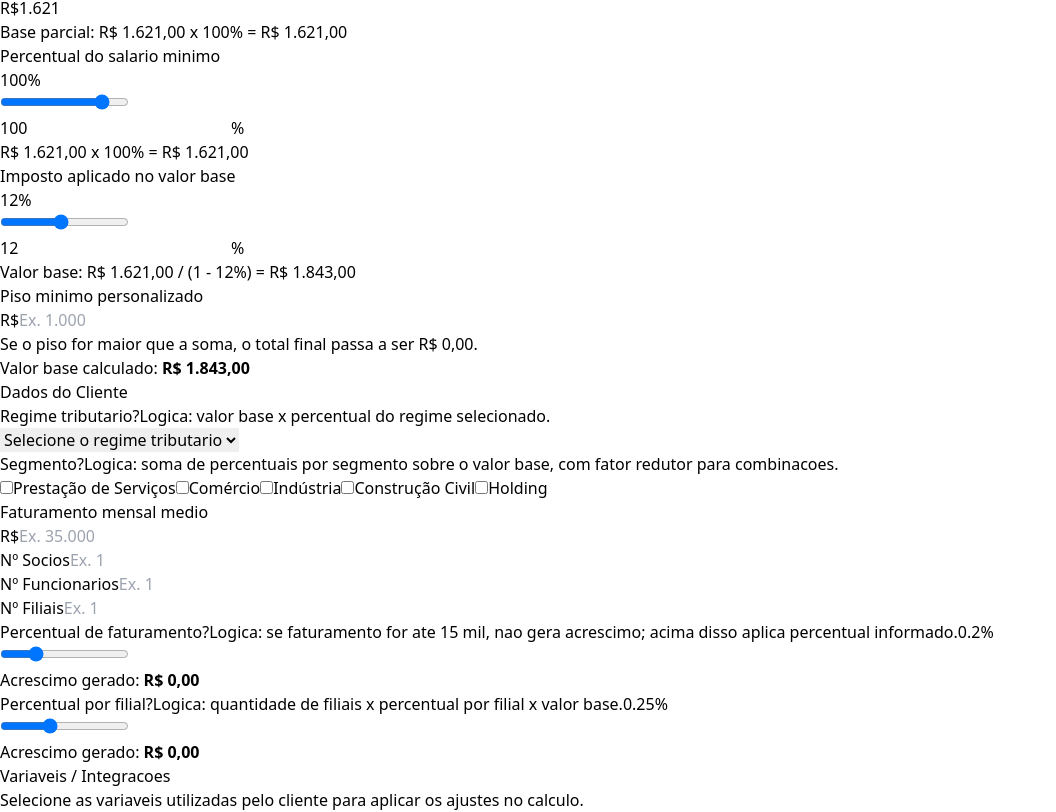
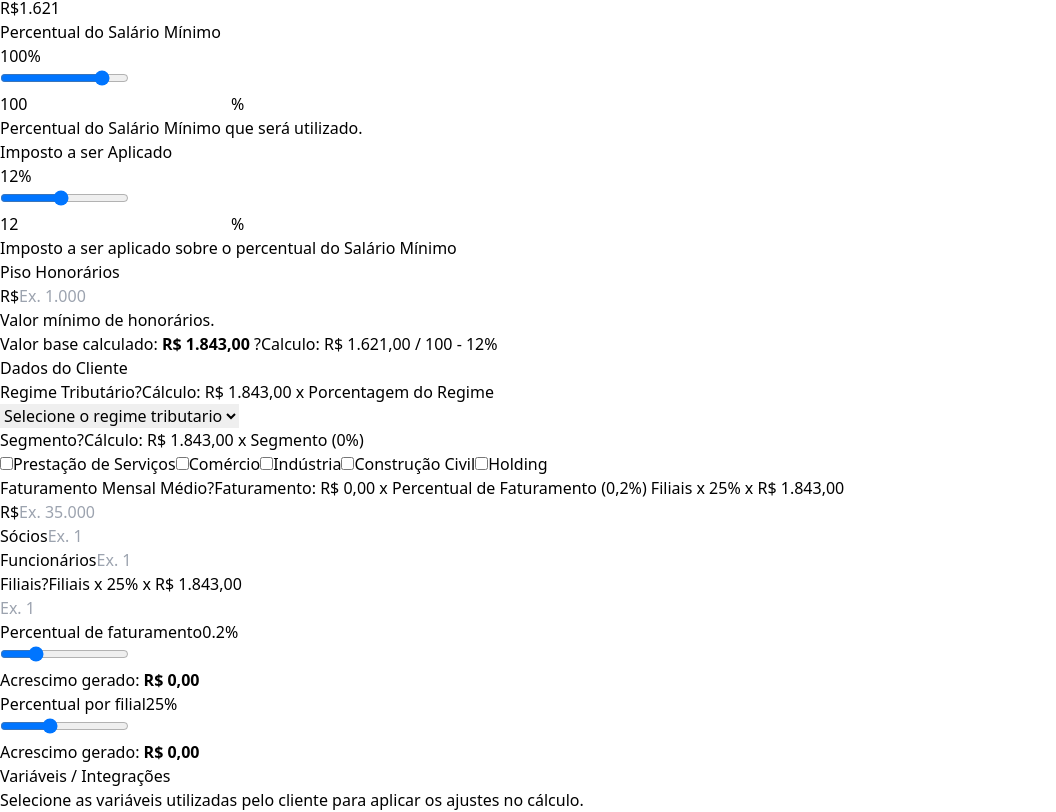
Before and after one commit to BM-lucaspaiva/clara-honorarios, a React (Vite) app in the folder frontend/: page / in a window 1280 px wide. Shown: the part 1476-2288 px from the top of the page, without its empty margins (0-1056 px from the left). Built offline with nearby package versions, Linux system fonts and the light colour scheme.

Commit message:
Tooltip e melhorias no calculo

```diff
--- a/frontend/src/components/calculo/BaseCalculo.jsx
+++ b/frontend/src/components/calculo/BaseCalculo.jsx
@@ -13,8 +13,25 @@ const PERCENTUAL_MAX = 110
 const IMPOSTO_MIN = 5
 const IMPOSTO_MAX = 20
 
+function TooltipInfo({ text }) {
+  return (
+    <span className="group relative inline-flex">
+      <span
+        className="inline-flex h-4 w-4 cursor-help items-center justify-center rounded-full border border-slate-300 text-[10px] font-bold text-slate-500 transition-colors group-hover:border-blue-400 group-hover:text-blue-600"
+        tabIndex={0}
+      >
+        ?
+      </span>
+      <span className="pointer-events-none absolute bottom-[calc(100%+8px)] left-1/2 z-30 w-64 -translate-x-1/2 rounded-lg border border-slate-200 bg-white px-3 py-2 text-[11px] font-normal leading-4 text-slate-600 opacity-0 shadow-lg transition-all duration-150 group-hover:opacity-100 group-focus-within:opacity-100">
+        {text}
+      </span>
+    </span>
+  )
+}
+
 export default function BaseCalculo({ dados, setDados, resultado }) {
   const salarioMinimo = Number(dados.salarioMinimo)
+
   const percentualAtual = clamp(
     Math.round(Number(dados.percentual || 0.9) * 100),
     PERCENTUAL_MIN,
@@ -79,11 +96,11 @@ export default function BaseCalculo({ dados, setDados, resultado }) {
   return (
     <section className="rounded-xl border border-slate-200 bg-white p-6 shadow-sm">
       <div className="mb-6 border-b border-slate-200 pb-4">
-        <h2 className="text-xl font-semibold text-slate-900">Base de Calculo</h2>
+        <h2 className="text-xl font-semibold text-slate-900">Base de Cálculo</h2>
       </div>
 
       <div className="mb-6 rounded-lg bg-slate-50 p-4">
-        <label className="mb-2 block text-sm font-medium text-slate-700">Salario minimo vigente</label>
+        <label className="mb-2 block text-sm font-medium text-slate-700">Salário Mínimo</label>
         <div className="relative">
           <span className="absolute left-4 top-1/2 -translate-y-1/2 text-slate-500">R$</span>
           <input
@@ -97,14 +114,10 @@ export default function BaseCalculo({ dados, setDados, resultado }) {
             }
           />
         </div>
-        <p className="mt-2 text-xs text-slate-500">
-          Base parcial: {formatCurrency(salarioMinimo)} x {percentualAtual}% = {formatCurrency(salarioPercentual)}
-        </p>
-
         <div className="mt-4 grid grid-cols-1 gap-4 md:grid-cols-2">
           <div>
             <div className="mb-2 flex items-center justify-between text-sm">
-              <p className="font-medium text-slate-700">Percentual do salario minimo</p>
+              <p className="font-medium text-slate-700">Percentual do Salário Mínimo</p>
               <span className="font-semibold text-blue-700">{percentualAtual}%</span>
             </div>
             <div className="flex items-center gap-3">
@@ -138,13 +151,13 @@ export default function BaseCalculo({ dados, setDados, resultado }) {
               </div>
             </div>
             <p className="mt-2 text-xs text-slate-500">
-              {formatCurrency(salarioMinimo)} x {percentualAtual}% = {formatCurrency(salarioPercentual)}
+              Percentual do Salário Mínimo que será utilizado.
             </p>
           </div>
 
           <div>
             <div className="mb-2 flex items-center justify-between text-sm">
-              <p className="font-medium text-slate-700">Imposto aplicado no valor base</p>
+              <p className="font-medium text-slate-700">Imposto a ser Aplicado</p>
               <span className="font-semibold text-blue-700">{impostoAtual}%</span>
             </div>
             <div className="flex items-center gap-3">
@@ -178,7 +191,7 @@ export default function BaseCalculo({ dados, setDados, resultado }) {
               </div>
             </div>
             <p className="mt-2 text-xs text-slate-500">
-              Valor base: {formatCurrency(salarioPercentual)} / (1 - {impostoAtual}%) = {formatCurrency(resultado?.valorBase)}
+              Imposto a ser aplicado sobre o percentual do Salário Mínimo
             </p>
           </div>
         </div>
@@ -186,7 +199,7 @@ export default function BaseCalculo({ dados, setDados, resultado }) {
 
       <div className="grid grid-cols-1 gap-6 md:grid-cols-2">
         <div>
-          <label className="block text-sm font-medium text-slate-700">Piso minimo personalizado</label>
+          <label className="block text-sm font-medium text-slate-700">Piso Honorários</label>
           <div className="relative mt-2">
             <span className="absolute left-4 top-1/2 -translate-y-1/2 text-slate-500">R$</span>
             <input
@@ -201,13 +214,16 @@ export default function BaseCalculo({ dados, setDados, resultado }) {
             />
           </div>
           <p className="mt-2 text-xs text-slate-500">
-            Se o piso for maior que a soma, o total final passa a ser {formatCurrency(dados.pisoPersonalizado)}.
+            Valor mínimo de honorários.
           </p>
         </div>
       </div>
 
       <div className="mt-6 rounded-lg border border-slate-100 bg-slate-50 p-4 text-sm text-slate-700">
-        Valor base calculado: <strong>{formatCurrency(resultado?.valorBase)}</strong>
+        Valor base calculado: <strong>{formatCurrency(resultado?.valorBase)}</strong>{" "}
+        <TooltipInfo
+          text={`Calculo: ${formatCurrency(salarioPercentual)} / ${percentualAtual} - ${impostoAtual}%`}
+        />
       </div>
     </section>
   )
--- a/frontend/src/components/calculo/DadosCliente.jsx
+++ b/frontend/src/components/calculo/DadosCliente.jsx
@@ -12,10 +12,43 @@ const SEGMENTOS = [
   "Holding",
 ]
 
+const REGIME_PERCENTUAL_MAP = {
+  "Simples Nacional": 0.15,
+  "Lucro Presumido": 0.2,
+  "Isento/Imune": 0.18,
+  "Lucro Real": 0.8,
+  "PF/Livro Caixa": 0.1,
+}
+
+const SEGMENTO_PERCENTUAL_MAP = {
+  "Prestação de Serviços": 0.15,
+  "Comércio": 0.2,
+  "Indústria": 0.35,
+  "Construção Civil": 0.28,
+  "Holding": 0.2,
+}
+
 const PERCENTUAL_MIN = 0.10
 const PERCENTUAL_MAX = 0.50
-const PORC_FILIAIS_MIN = 0.10
-const PORC_FILIAIS_MAX = 0.50
+const PORC_FILIAIS_MIN = 10
+const PORC_FILIAIS_MAX = 50
+
+function normalizarPercentualFiliais(valor) {
+  const percentualBruto = Number(valor || 0)
+
+  if (!Number.isFinite(percentualBruto) || percentualBruto <= 0) {
+    return PORC_FILIAIS_MIN
+  }
+
+  const percentual = percentualBruto <= 1 ? percentualBruto * 100 : percentualBruto
+
+  return Math.min(PORC_FILIAIS_MAX, Math.max(PORC_FILIAIS_MIN, Math.round(percentual)))
+}
+
+function formatPercent(valor, maximumFractionDigits = 2) {
+  const numero = Number(valor || 0)
+  return `${numero.toLocaleString("pt-BR", { maximumFractionDigits })}%`
+}
 
 function TooltipInfo({ text }) {
   return (
@@ -26,7 +59,7 @@ function TooltipInfo({ text }) {
       >
         ?
       </span>
-      <span className="pointer-events-none absolute bottom-[calc(100%+8px)] left-1/2 z-30 w-64 -translate-x-1/2 rounded-lg border border-slate-200 bg-white px-3 py-2 text-[11px] font-normal leading-4 text-slate-600 opacity-0 shadow-lg transition-all duration-150 group-hover:opacity-100 group-focus-within:opacity-100">
+      <span className="pointer-events-none absolute bottom-[calc(100%+8px)] left-1/2 z-30 w-72 -translate-x-1/2 whitespace-pre-line rounded-lg border border-slate-200 bg-white px-3 py-2 text-[11px] font-normal leading-4 text-slate-600 opacity-0 shadow-lg transition-all duration-150 group-hover:opacity-100 group-focus-within:opacity-100">
         {text}
       </span>
     </span>
@@ -41,7 +74,39 @@ export default function DadosCliente({ dados, setDados, resultado }) {
       : []
 
   const percentualFaturamento = Number(dados.porcFaturamento || 0)
-  const percentualFiliais = Number(dados.porcFiliais || 0)
+  const percentualFiliais = normalizarPercentualFiliais(dados.porcFiliais)
+  const valorBase = Number(resultado?.valorBase || 0)
+  const faturamento = Number(dados.faturamento || 0)
+  const filiais = Number(dados.filiais || 0)
+  const fatorSegmento =
+    segmentosSelecionados.length === 2 ? 0.85 : segmentosSelecionados.length === 3 ? 0.75 : 1
+
+  const regimePercentual = REGIME_PERCENTUAL_MAP[dados.regime] || 0
+  const regimeTooltipText =
+    valorBase > 0 && regimePercentual > 0
+      ? `Cálculo: ${formatCurrency(valorBase)} x Porcentagem do Regime (${formatPercent(regimePercentual * 100, 0)})`
+      : `Cálculo: ${formatCurrency(valorBase)} x Porcentagem do Regime`
+
+  const somaPercentuaisSegmento = segmentosSelecionados.reduce((acumulado, item) => {
+    return acumulado + (SEGMENTO_PERCENTUAL_MAP[item] || 0)
+  }, 0)
+  const segmentoBruto = valorBase * somaPercentuaisSegmento
+  const segmentoTooltipText =
+    valorBase > 0 && segmentosSelecionados.length > 0
+      ? `Cálculo: ${formatCurrency(valorBase)} x Segmento (${formatPercent(somaPercentuaisSegmento * 100, 0)})`
+      : `Cálculo: ${formatCurrency(valorBase)} x Segmento (${formatPercent(somaPercentuaisSegmento * 100, 0)})`
+
+  const faturamentoCalculoText =
+    faturamento > 0 && percentualFaturamento > 0
+      ? `Faturamento ${formatCurrency(faturamento)} x Percentual de Faturamento (${formatPercent(percentualFaturamento)})`
+      : `Faturamento: ${formatCurrency(faturamento)} x Percentual de Faturamento (${formatPercent(percentualFaturamento)})`
+
+  const filiaisCalculoText =
+    filiais > 0 && percentualFiliais > 0 && valorBase > 0
+      ? `Filiais (${filiais}) x ${formatPercent(percentualFiliais, 0)} x ${formatCurrency(valorBase)}`
+      : `Filiais x ${formatPercent(percentualFiliais, 0)} x ${formatCurrency(valorBase)}`
+
+  const faturamentoTooltipText = `${faturamentoCalculoText}\n${filiaisCalculoText}`
 
   const toggleSegmento = (segmento) => {
     const atualizado = segmentosSelecionados.includes(segmento)
@@ -60,8 +125,8 @@ export default function DadosCliente({ dados, setDados, resultado }) {
       <div className="grid grid-cols-1 gap-6">
         <div>
           <div className="mb-2 flex items-center gap-2 text-sm font-medium text-slate-700">
-            <span>Regime tributario</span>
-            <TooltipInfo text="Logica: valor base x percentual do regime selecionado." />
+            <span>Regime Tributário</span>
+            <TooltipInfo text={regimeTooltipText} />
           </div>
           <select
             className="w-full rounded-lg border border-slate-300 bg-white px-4 py-3 text-slate-900 outline-none transition-colors focus:border-blue-600 focus:ring-2 focus:ring-blue-600/30"
@@ -80,7 +145,7 @@ export default function DadosCliente({ dados, setDados, resultado }) {
         <div>
           <div className="mb-2 flex items-center gap-2 text-sm font-medium text-slate-700">
             <span>Segmento</span>
-            <TooltipInfo text="Logica: soma de percentuais por segmento sobre o valor base, com fator redutor para combinacoes." />
+            <TooltipInfo text={segmentoTooltipText} />
           </div>
           <div className="grid grid-cols-2 gap-3 sm:grid-cols-3">
             {SEGMENTOS.map((segmento) => {
@@ -110,7 +175,10 @@ export default function DadosCliente({ dados, setDados, resultado }) {
 
         <div className="grid grid-cols-1 gap-4 md:grid-cols-5">
           <div className="md:col-span-2">
-            <label className="mb-2 block text-sm font-medium text-slate-700">Faturamento mensal medio</label>
+            <div className="mb-2 flex items-center gap-2 text-sm font-medium text-slate-700">
+              <span>Faturamento Mensal Médio</span>
+              <TooltipInfo text={faturamentoTooltipText} />
+            </div>
             <div className="relative">
               <span className="absolute left-4 top-1/2 -translate-y-1/2 text-slate-500">R$</span>
               <input
@@ -127,7 +195,7 @@ export default function DadosCliente({ dados, setDados, resultado }) {
           </div>
 
           <div>
-            <label className="mb-2 block text-sm font-medium text-slate-700">Nº Socios</label>
+            <label className="mb-2 block text-sm font-medium text-slate-700">Sócios</label>
             <input
               className="w-full rounded-lg border border-slate-300 bg-white px-4 py-3 text-slate-900 outline-none transition-colors placeholder:text-slate-400 focus:border-blue-600 focus:ring-2 focus:ring-blue-600/30"
               inputMode="decimal"
@@ -139,7 +207,7 @@ export default function DadosCliente({ dados, setDados, resultado }) {
           </div>
 
           <div>
-            <label className="mb-2 block text-sm font-medium text-slate-700">Nº Funcionarios</label>
+            <label className="mb-2 block text-sm font-medium text-slate-700">Funcionários</label>
             <input
               className="w-full rounded-lg border border-slate-300 bg-white px-4 py-3 text-slate-900 outline-none transition-colors placeholder:text-slate-400 focus:border-blue-600 focus:ring-2 focus:ring-blue-600/30"
               inputMode="decimal"
@@ -153,7 +221,10 @@ export default function DadosCliente({ dados, setDados, resultado }) {
           </div>
 
           <div>
-            <label className="mb-2 block text-sm font-medium text-slate-700">Nº Filiais</label>
+            <div className="mb-2 flex items-center gap-2 text-sm font-medium text-slate-700">
+              <span>Filiais</span>
+              <TooltipInfo text={filiaisCalculoText} />
+            </div>
             <input
               className="w-full rounded-lg border border-slate-300 bg-white px-4 py-3 text-slate-900 outline-none transition-colors placeholder:text-slate-400 focus:border-blue-600 focus:ring-2 focus:ring-blue-600/30"
               inputMode="decimal"
@@ -170,7 +241,6 @@ export default function DadosCliente({ dados, setDados, resultado }) {
             <div className="mb-2 flex items-center justify-between text-xs">
               <span className="flex items-center gap-2 font-medium text-slate-700">
                 Percentual de faturamento
-                <TooltipInfo text="Logica: se faturamento for ate 15 mil, nao gera acrescimo; acima disso aplica percentual informado." />
               </span>
               <span className="font-semibold text-blue-700">{percentualFaturamento}%</span>
             </div>
@@ -192,20 +262,19 @@ export default function DadosCliente({ dados, setDados, resultado }) {
 
           <div className="rounded-lg border border-slate-200 bg-slate-50 p-3">
             <div className="mb-2 flex items-center justify-between text-xs">
-              <span className="flex items-center gap-2 font-medium text-slate-700">
-                Percentual por filial
-                <TooltipInfo text="Logica: quantidade de filiais x percentual por filial x valor base." />
-              </span>
+              <span className="font-medium text-slate-700">Percentual por filial</span>
               <span className="font-semibold text-blue-700">{percentualFiliais}%</span>
             </div>
             <input
               className="h-2 w-full cursor-pointer appearance-none rounded-lg bg-slate-200 accent-blue-600"
               max={PORC_FILIAIS_MAX}
               min={PORC_FILIAIS_MIN}
-              step="0.05"
+              step="5"
               type="range"
-              value={dados.porcFiliais || 10}
-              onChange={(e) => setDados({ ...dados, porcFiliais: Number(e.target.value || 10) })}
+              value={percentualFiliais}
+              onChange={(e) =>
+                setDados({ ...dados, porcFiliais: Number(e.target.value || 10) / 100 })
+              }
             />
             <p className="mt-2 text-xs text-slate-600">
               Acrescimo gerado: <strong>{formatCurrency(resultado?.filiaisValor)}</strong>
--- a/frontend/src/components/calculo/ResumoHonorario.jsx
+++ b/frontend/src/components/calculo/ResumoHonorario.jsx
@@ -35,14 +35,14 @@ export default function ResumoHonorario({ dados, resultado }) {
     <div className="sticky top-24 overflow-hidden rounded-xl shadow-lg">
       <div className="bg-blue-600 p-6 text-center text-white">
         <p className="mb-2 text-sm font-medium uppercase tracking-wider text-blue-100">
-          Honorario Mensal Estimado
+          Honorário Mensal Estimado
         </p>
         <div className="text-4xl font-bold tracking-tight">{formatCurrency(resultado?.honorarioTotal)}</div>
       </div>
 
       <div className="border border-slate-200 bg-white p-6">
         <h3 className="mb-4 border-b border-slate-100 pb-2 font-semibold text-slate-900">
-          Resumo da Simulacao
+          Resumo da Simulação
         </h3>
 
         <ul className="space-y-3 text-sm">
@@ -68,16 +68,17 @@ export default function ResumoHonorario({ dados, resultado }) {
             </span>
           </li>
           <li className="flex justify-between gap-4">
-            <span className="text-slate-500">Socios:</span>
-            <span className={`text-right font-medium ${getClass(sociosTexto)}`}>{sociosTexto}</span>
+            <span className="text-slate-500">Sócios:</span>
+            <span className={`text-right font-medium ${getClass(sociosTexto)}`}>
+              {sociosTexto}
+              {temValor(sociosTexto) ? ` (${formatCurrency(resultado?.sociosValor)})` : ""}
+            </span>
           </li>
           <li className="flex justify-between gap-4">
-            <span className="text-slate-500">Funcionarios:</span>
+            <span className="text-slate-500">Funcionários:</span>
             <span className={`text-right font-medium ${getClass(funcionariosTexto)}`}>
               {funcionariosTexto}
-              {(temValor(funcionariosTexto) || temValor(sociosTexto))
-                ? ` (${formatCurrency(resultado?.funcionariosValor)})`
-                : ""}
+              {(temValor(funcionariosTexto)) ? ` (${formatCurrency(resultado?.funcionariosValor)})` : ""}
             </span>
           </li>
           <li className="flex justify-between gap-4">
@@ -102,7 +103,7 @@ export default function ResumoHonorario({ dados, resultado }) {
             </span>
           </li>
           <li className="flex justify-between gap-4 border-t border-slate-200 pt-2">
-            <span className="text-slate-500">Variaveis:</span>
+            <span className="text-slate-500">Variáveis:</span>
             <span className={`text-right font-medium ${getClass(descricaoVariaveis)}`}>
               {descricaoVariaveis}
               {temValor(descricaoVariaveis) ? ` (${formatCurrency(resultado?.integracoesValor)})` : ""}
@@ -111,7 +112,7 @@ export default function ResumoHonorario({ dados, resultado }) {
         </ul>
 
         <button className="mt-8 flex w-full items-center justify-center rounded-lg bg-blue-600 py-4 font-bold text-white transition-colors hover:bg-blue-700">
-          Gerar Relatorio de Honorarios
+          Gerar Relatório de Honorários
         </button>
       </div>
     </div>
--- a/frontend/src/components/calculo/Variaveis.jsx
+++ b/frontend/src/components/calculo/Variaveis.jsx
@@ -25,11 +25,11 @@ export default function Variaveis({ dados, setDados, integracoes, setIntegracoes
   return (
     <section className="rounded-xl border border-slate-200 bg-white p-6 shadow-sm">
       <div className="mb-6 border-b border-slate-200 pb-4">
-        <h2 className="text-xl font-semibold text-slate-900">Variaveis / Integracoes</h2>
+        <h2 className="text-xl font-semibold text-slate-900">Variáveis / Integrações</h2>
       </div>
 
       <p className="mb-4 text-sm text-slate-600">
-        Selecione as variaveis utilizadas pelo cliente para aplicar os ajustes no calculo.
+        Selecione as variáveis utilizadas pelo cliente para aplicar os ajustes no cálculo.
       </p>
 
       <div className="mb-5 grid grid-cols-1 gap-4 md:grid-cols-2">
@@ -103,7 +103,7 @@ export default function Variaveis({ dados, setDados, integracoes, setIntegracoes
       </div>
 
       <p className="mt-4 text-xs text-slate-500">
-        Calculo das integracoes: soma das integracoes marcadas = {formatCurrency(resultado?.integracoesValor)}.
+        Soma das Integrações Marcadas = {formatCurrency(resultado?.integracoesValor)}.
       </p>
     </section>
   )
--- a/frontend/src/utils/calculo/calcularHonorario.js
+++ b/frontend/src/utils/calculo/calcularHonorario.js
@@ -6,6 +6,7 @@ import { calcularIntegracoes } from "./integracoesCalculo"
 import { calcularRegime } from "./regimeCalculo"
 import { calcularSegmento } from "./segmentoCalculo"
 import { calcularBalancete, calcularReuniao } from "./variaveisCalculo"
+import { calcularSocios } from "./sociosCalculo"
 
 /**
  * Consolida todas as regras de cálculo de honorários e retorna os detalhamentos.
@@ -14,7 +15,8 @@ export function calcularHonorario(dados = {}, integracoes = {}) {
   const valorBase = calcularBase(dados)
   const regimeValor = calcularRegime(valorBase, dados.regime)
   const segmentoValor = calcularSegmento(valorBase, dados.segmento)
-  const funcionariosValor = calcularFuncionarios(dados)
+  const sociosValor = calcularSocios(dados.socios)
+  const funcionariosValor = calcularFuncionarios(dados, sociosValor)
   const acresFaturamento = calcularFaturamento(dados.faturamento, dados.porcFaturamento)
   const filiaisValor = calcularFiliais(valorBase, dados.filiais, dados.porcFiliais)
   const balanceteValor = calcularBalancete(dados.salarioMinimo, dados.balancete)
@@ -33,6 +35,7 @@ export function calcularHonorario(dados = {}, integracoes = {}) {
     regimeValor +
     segmentoValor +
     funcionariosValor +
+    sociosValor +
     acresFaturamento +
     balanceteValor +
     reuniaoValor +
@@ -54,6 +57,7 @@ export function calcularHonorario(dados = {}, integracoes = {}) {
     variaveisSelecionadas: integracoesQuantidade || 0,
     piso: piso || 0,
     filiaisValor: filiaisValor || 0,
+    sociosValor: sociosValor || 0,
     regime: dados.regime || "",
     segmento: dados.segmento || [],
     balancete: dados.balancete || "",
--- a/frontend/src/utils/calculo/filiaisCalculo.js
+++ b/frontend/src/utils/calculo/filiaisCalculo.js
@@ -8,8 +8,9 @@ export function calcularFiliais(valorBase, filiais, porcFiliais) {
 
   const quantidadeFiliais = Number(filiais || 0)
   const percentual = Number(porcFiliais || 0)
+  const percentualNormalizado = percentual > 1 ? percentual / 100 : percentual
 
-  if (!quantidadeFiliais && quantidadeFiliais == 0) return 0
+  if (!Number.isFinite(quantidadeFiliais) || quantidadeFiliais <= 0) return 0
 
-  return arredondar(quantidadeFiliais * (percentual/100) * valorBase)
+  return arredondar(quantidadeFiliais * percentualNormalizado * valorBase)
 }
--- /dev/null
+++ b/frontend/src/utils/calculo/sociosCalculo.js
@@ -0,0 +1,5 @@
+export function calcularSocios(socios) {
+    const sociosValor = Number(socios || 0) * 49
+    return sociosValor
+
+}
```
Also changed, not shown: frontend/src/utils/calculo/funcionariosCalculo.js (+11 -11 lines).
